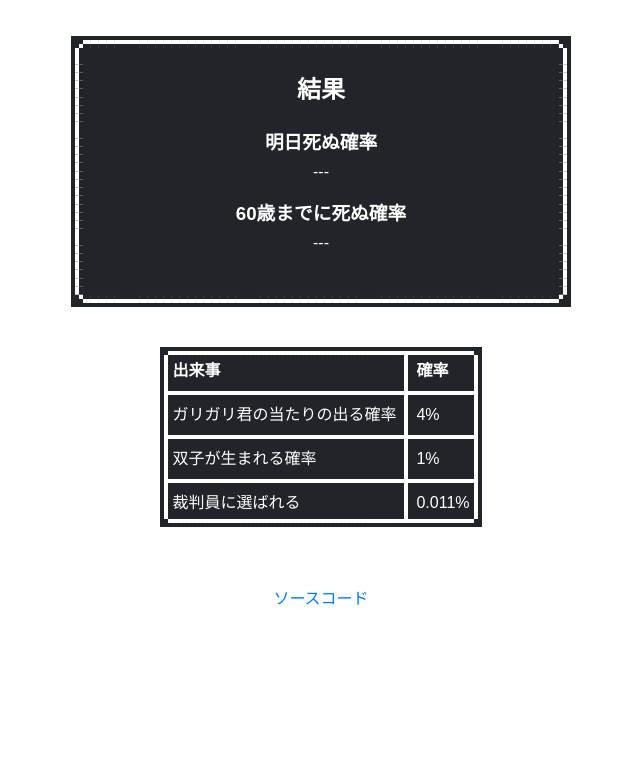
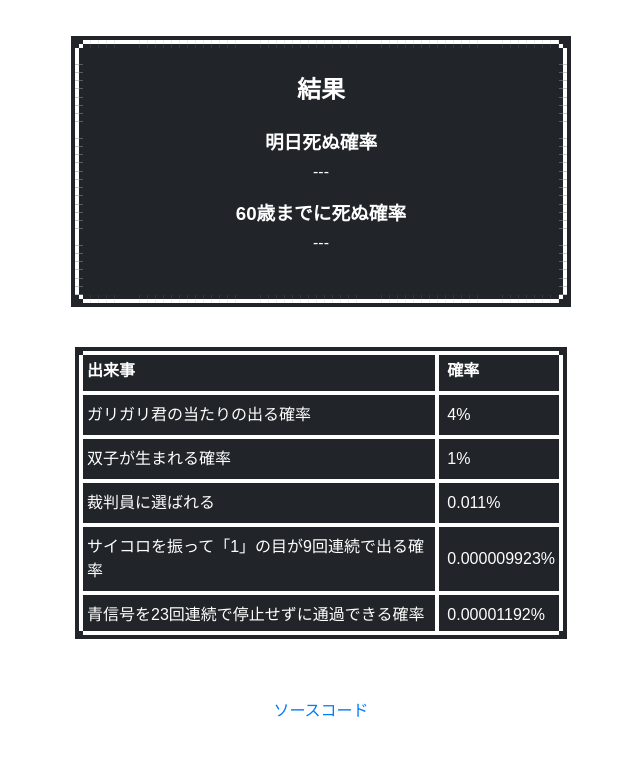
Before and after one commit to Huzitatuguharu/sinukakuritsu, a website: page index.html in a window 1280 px wide. Shown: the part 453-1224 px from the top of the page, without its empty margins (319-959 px from the left). Before the commit the page ends 1112 px from the top, so only its background shows below. Drawn offline with nearby package versions, Linux system fonts and the light colour scheme; some packages are replaced by stand-ins of ours; a web font is replaced by a local one.

Commit message:
確率追加

```diff
--- a/index.html
+++ b/index.html
@@ -46,7 +46,7 @@
       <div class="tableContainer">
         <section class="nes-table-responsive">
           <table class="nes-table is-bordered is-dark" aria-label="いろいろな確率">
-            <thead>
+            <thead class="thead">
               <tr>
                 <th>出来事</th>
                 <th>確率</th>
@@ -65,6 +65,14 @@
                 <td>裁判員に選ばれる</td>
                 <td>0.011%</td>
               </tr>
+              <tr>
+                <td>サイコロを振って「1」の目が9回連続で出る確率</td>
+                <td>0.000009923%</td>
+              </tr>
+              <tr>
+                <td>青信号を23回連続で停止せずに通過できる確率</td>
+                <td>0.00001192%</td>
+              </tr>
             </tbody>
           </table>
         </section>
--- a/style.css
+++ b/style.css
@@ -119,6 +119,11 @@ p {
   overflow: hidden;
 }
 
+.thead {
+  width: 100%;
+
+}
+
 .footer {
   padding: 0 0 3rem;
 }
```
